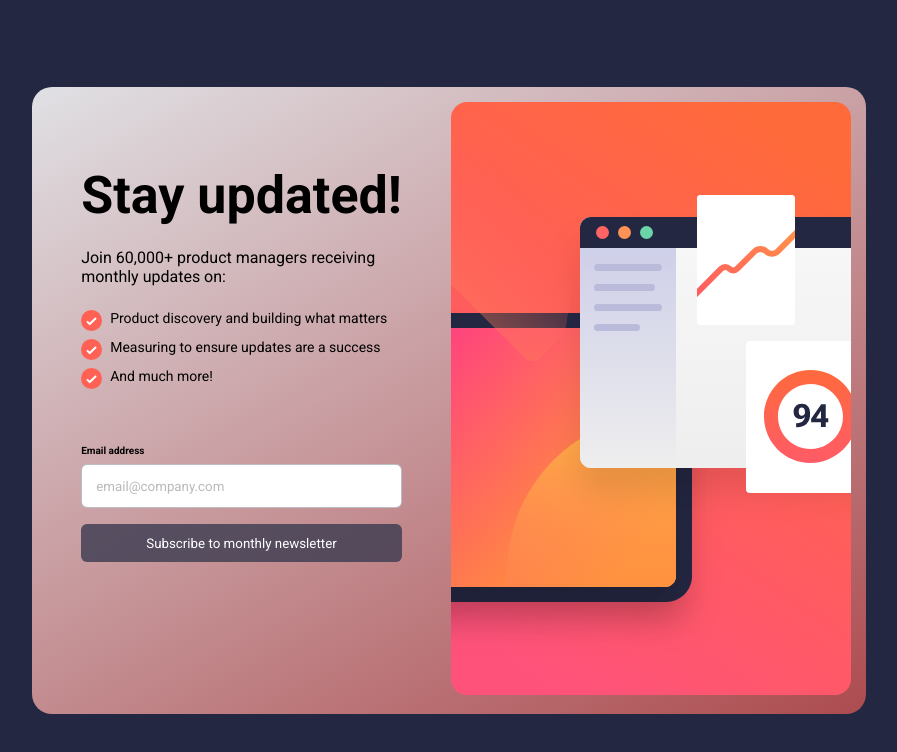
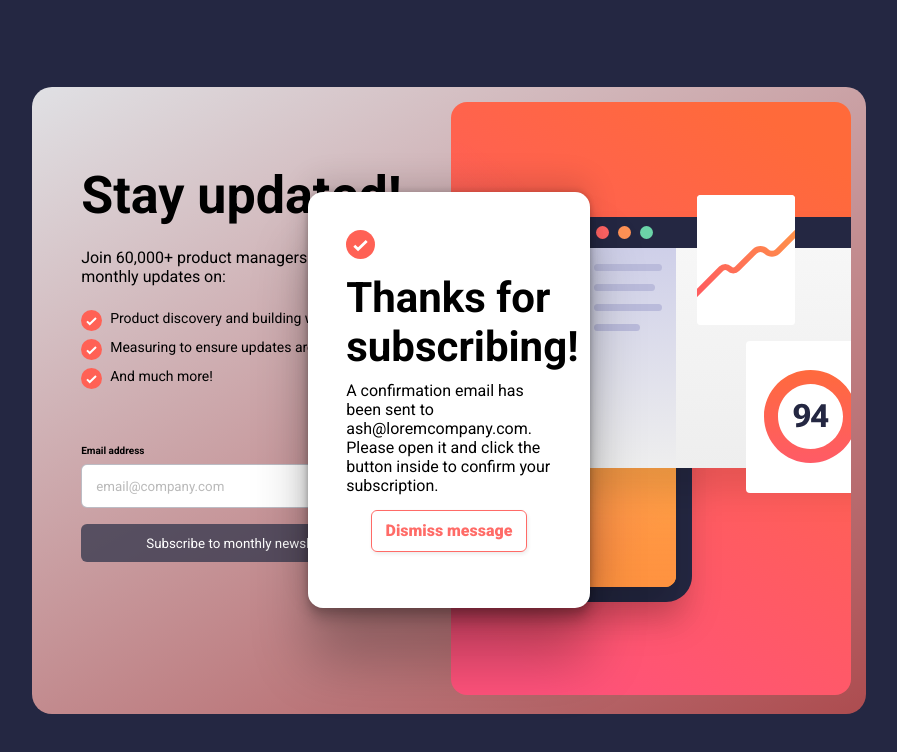
Before and after one commit to jessica-lorrayne/login-Challenge, a plain HTML site: page index.html in a window 1280 px wide. Shown: the whole page, without its empty margins (191-1088 px from the left). Drawn offline with Linux system fonts and the light colour scheme.

Commit message:
progresso no modal

```diff
--- a/index.html
+++ b/index.html
@@ -1,6 +1,5 @@
 <!DOCTYPE html>
 <html lang="pt-BR">
-
   <head>
     <meta charset="UTF-8" />
     <meta name="viewport" content="width=device-width, initial-scale=1.0" />
@@ -9,11 +8,19 @@
     <link rel="preconnect" href="https://fonts.gstatic.com" crossorigin />
     <link
       href="https://fonts.googleapis.com/css2?family=Roboto:ital,wght@0,100;0,300;0,400;0,500;0,700;0,900;1,100;1,300;1,400;1,500;1,700;1,900&display=swap"
-        rel="stylesheet" />
-    <link rel="icon" type="image/png" sizes="32x32" href="./assets/images/favicon-32x32.png" />
-    <link rel="stylesheet" href="style.css">
-    <link rel="stylesheet" href="reset.css">
-    <title>Frontend Mentor | Newsletter sign-up form with success message</title>
+      rel="stylesheet"
+    />
+    <link
+      rel="icon"
+      type="image/png"
+      sizes="32x32"
+      href="./assets/images/favicon-32x32.png"
+    />
+    <link rel="stylesheet" href="style.css" />
+    <link rel="stylesheet" href="reset.css" />
+    <title>
+      Frontend Mentor | Newsletter sign-up form with success message
+    </title>
 
     <!-- Feel free to remove these styles or customise in your own stylesheet 👍 -->
     <style>
@@ -33,13 +40,14 @@
       <!-- Sign-up form start -->
 
       <div class="content">
+        <h1 class="title">Stay updated!</h1>
 
-            <h1 class="tittle">Stay updated!</h1>
-
-                <p class="info-paragraph">Join 60,000+ product managers receiving<br> monthly updates on:</p>
+        <p class="info-paragraph">
+          Join 60,000+ product managers receiving<br />
+          monthly updates on:
+        </p>
 
         <div class="info">
-
           <div>
             <img src="assets/images/icon-list.svg" />
             <p>Product discovery and building what matters</p>
@@ -47,38 +55,57 @@
 
           <div>
             <img src="assets/images/icon-list.svg" />
-                    <p> Measuring to ensure updates are a success</p>
+            <p>Measuring to ensure updates are a success</p>
           </div>
 
           <div>
             <img src="assets/images/icon-list.svg" />
-                    <p> And much more!</p>
+            <p>And much more!</p>
           </div>
-
         </div>
 
         <form>
           <label class="form-label" for="email">Email address</label>
-                    <input id="email" class="form-input error" type="email" name="email" value="" placeholder="email@company.com" />
+          <input
+            id="email"
+            class="form-input error"
+            type="email"
+            name="email"
+            value=""
+            placeholder="email@company.com"
+          />
           <small id="textEmail"></small>
 
-                    <button id="button" type="submit">Subscribe to monthly newsletter</button>
+          <button id="button" type="submit">
+            Subscribe to monthly newsletter
+          </button>
         </form>
-
       </div>
 
       <div class="imagem_content">
-            <img class="image" id="screenimage" src="assets/images/illustration-sign-up-desktop.svg" alt="complementary image">
+        <img
+          class="image"
+          id="screenimage"
+          src="assets/images/illustration-sign-up-desktop.svg"
+          alt="complementary image"
+        />
       </div>
-
     </main>
     <!-- Sign-up form end -->
 
     <!-- Success message start -->
-    <!-- <div>
-    Thanks for subscribing! A confirmation email has been sent to ash@loremcompany.com. Please open it and click the
-        button inside to confirm your subscription. Dismiss message
-    </div> -->
+    <div class="modal">
+        <img class="icon_correct" src="assets/images/icon-list.svg" />
+        <h1 class="title_thanks">Thanks for subscribing!</h1>
+
+        <div class="info_confimation">
+          A confirmation email has been sent to ash@loremcompany.com. Please open
+            it and click the button inside to confirm your subscription.
+      </div>
+      <div class="footer_modal">
+      <button class="button_24">Dismiss message</button>
+    </div>
+    </div>
     <!-- Success message end -->
 
     <!-- <div class="attribution">
@@ -87,5 +114,4 @@
 
     <script src="main.js"></script>
   </body>
-
 </html>
--- a/style.sass
+++ b/style.sass
@@ -23,7 +23,7 @@ main
     gap: 1rem
     border-radius: 20px
 
-    .tittle
+    .title
         font-size: 52px
         font-weight: 700
 
@@ -67,6 +67,9 @@ form
         &:focus
             outline: none
 
+
+
+
     #textEmail
         font-weight: 500
         color: #ba0505
@@ -83,6 +86,69 @@ form
         &:hover
             height: 5.5vh
             background-color: rgb(45, 48, 89)
+.modal
+    position: absolute
+    z-index: 1
+    background-color: #fff
+    width: 22vw
+    height: 52vh
+    border-radius: 15px
+    padding: 38px
+
+
+
+    .icon_correct
+        width: 14%
+
+    .title_thanks
+        font-weight: 700
+        margin-top: 10px
+        font-size: 42px
+
+    .info_confimation
+        margin-top: 10px
+
+.footer_modal
+    margin-top: 15px
+    display: flex
+    align-items: center
+    text-align: center
+    justify-content: center
+
+    .button_24
+        background: #FF4742
+        border: 1px solid #FF4742
+        border-radius: 6px
+        box-shadow: rgba(0, 0, 0, 0.1) 1px 2px 4px
+        box-sizing: border-box
+        color: #FFFFFF
+        cursor: pointer
+        font-family: nunito,roboto,proxima-nova,"proxima nova",sans-serif
+        font-size: 16px
+        font-weight: 800
+        line-height: 16px
+        min-height: 40px
+        outline: 0
+        padding: 12px 14px
+        text-rendering: geometricprecision
+        text-transform: none
+        user-select: none
+        -webkit-user-select: none
+        touch-action: manipulation
+        vertical-align: middle
+
+
+        .button_24:hover,
+        .button_24:active
+        background-color: initial
+        background-position: 0 0
+        color: #FF4742
+
+
+        .button_24:active
+        opacity: .8
+
+
 
 /* Responsive */
 
```
Also changed, not shown: style.css, 1 other file. Lines whose indentation alone changed are shown as unchanged.
